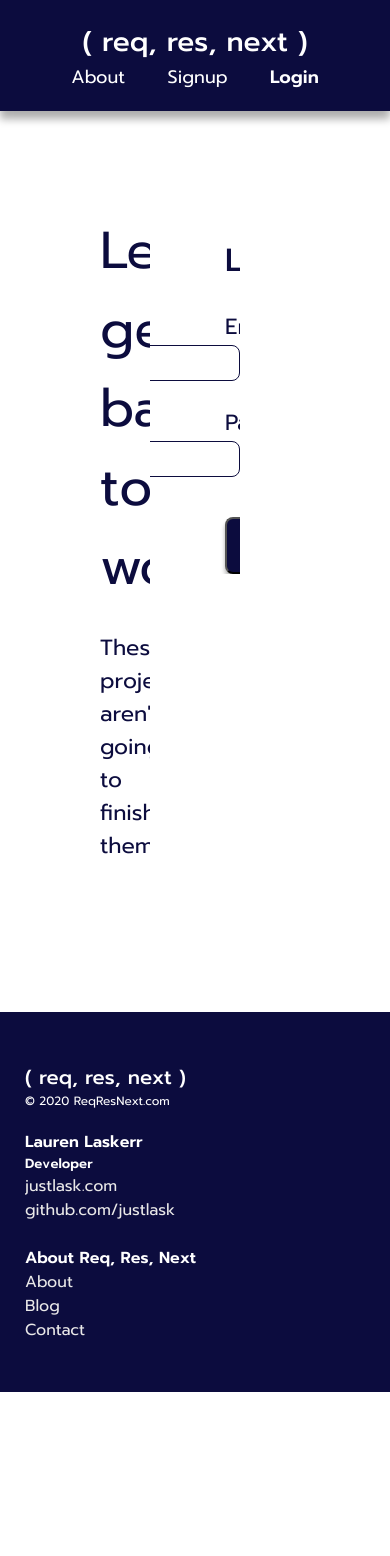
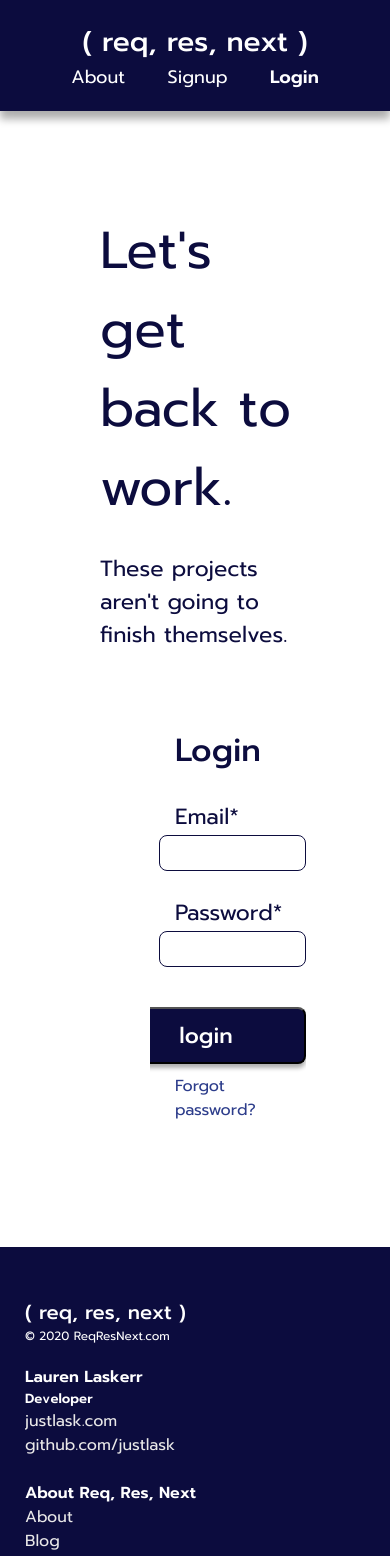
Before and after one commit to justlask/reqresnext, a React (Create React App) app in the folder client/: page /login in a window 390 px wide. Shown: the top 1556 px of the page. Before the commit the page ends 1392 px from the top, so only its background shows below. Built offline with nearby package versions, Linux system fonts and the light colour scheme; no server answers.

Commit message:
making mobile not as horrible

```diff
--- a/client/src/App.css
+++ b/client/src/App.css
@@ -1357,7 +1357,40 @@ main {
 .mainblue {
   margin: 0;
 }
+.signup {
+  flex-direction: column;
+}
+.loginbtns {
+  flex-direction: column;
+}
+.loginbtns a {
+  order: 2
+}
+.loginbtns button {
+  order: 1;
+}
+.projectbox > div {
+  flex-direction: column;
+}
+.actions .projectbox {
+  flex-direction: column;
+}
 
+.actions .projectbox > div > a {
+  width: 100%;
+}
+.flexrow2 {
+  flex-direction: column;
+  align-items: center;
+}
+.flexrow2 div {
+  width: 80vw;
+}
+.accountpage {
+  flex-direction: column;
+  justify-content: center;
+  align-items: center;
+}
 }
 
 
```
